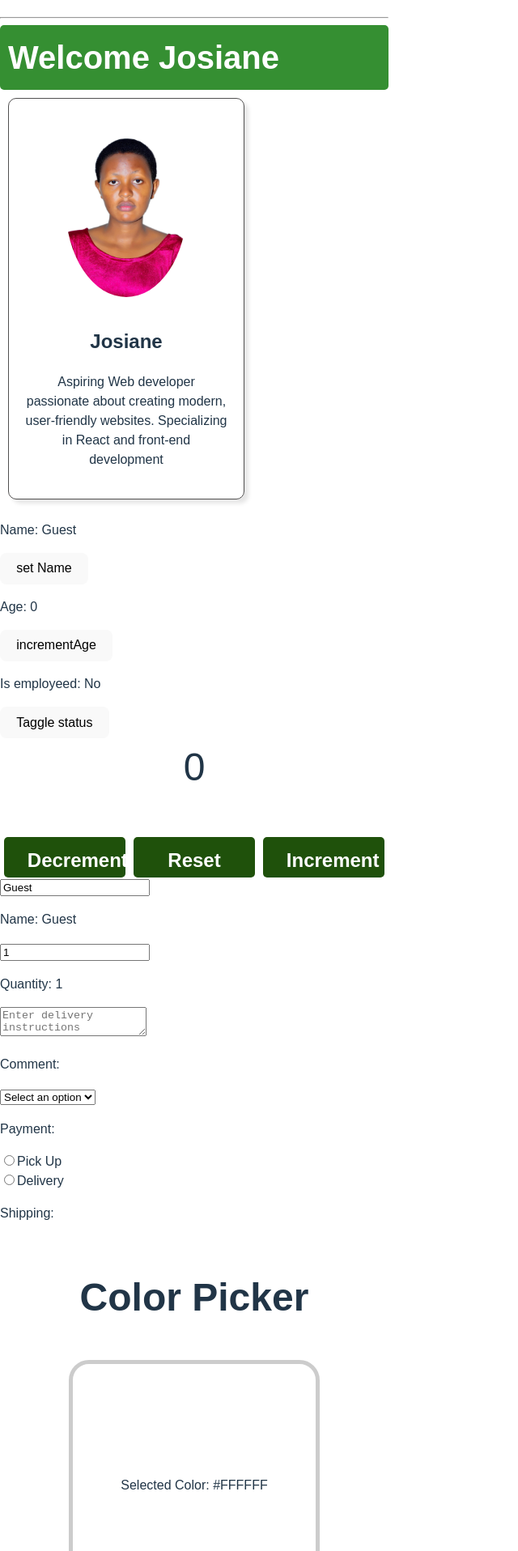
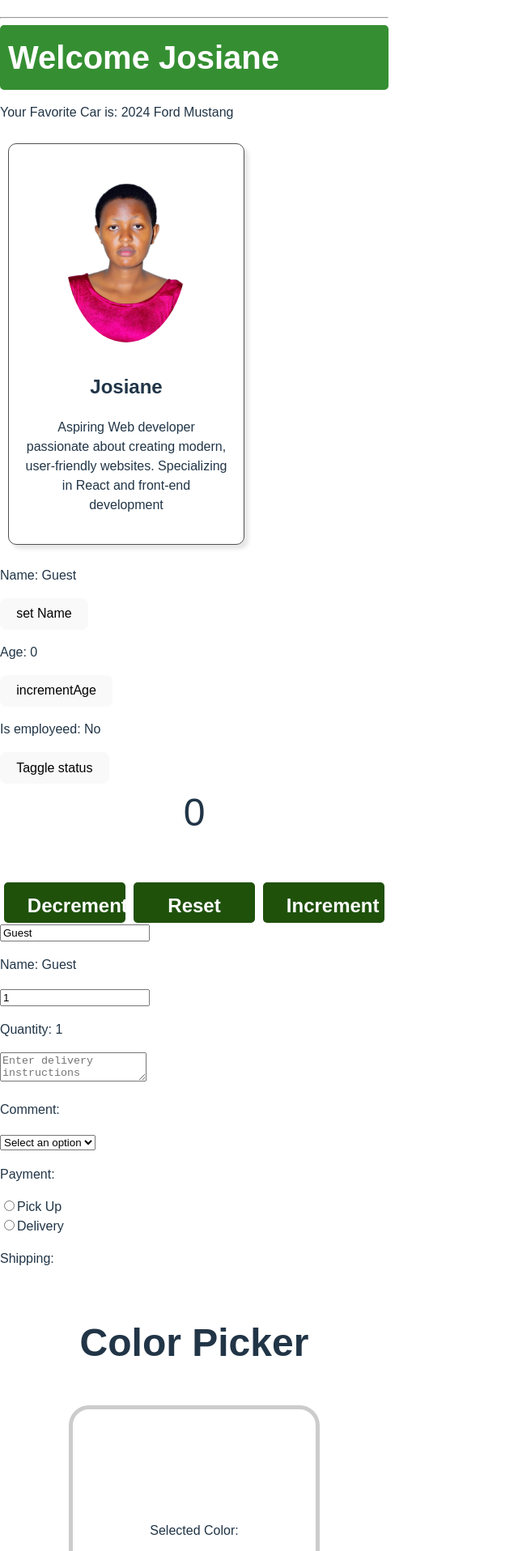
Before and after one commit to Josiane05/my-react-app2, a React (Vite) app: page / in a window 1280 px wide. Shown: the part 244-2160 px from the top of the page at 81% size, without its empty margins (0-640 px from the left). Built offline with nearby package versions, Linux system fonts and the light colour scheme.

Commit message:
my paragraph in mycomponent

```diff
--- a/src/App.jsx
+++ b/src/App.jsx
@@ -10,6 +10,7 @@ import MyComponent from './MyComponent.jsx'
 import Counter from './Counter.jsx'
 import MyCompon from './MyCompon.jsx'
 import ColorPicker from './ColorPicker.jsx'
+import MyComponent2 from './MyComponent2.jsx'
 
 
 function App() {
@@ -18,6 +19,7 @@ function App() {
         <>
           <Header/>
           <UserGreeting isLoggedIn={true} username="Josiane"/>
+          <MyComponent2/>
           <Card/>
           <MyComponent/>
           <Counter/>
--- a/src/ColorPicker.jsx
+++ b/src/ColorPicker.jsx
@@ -2,7 +2,7 @@ import React, {useState} from 'react'
 
 function ColorPicker(){
 
-    const [color, setColor] = useState("#FFFFFF");
+    const [color, setColor] = useState("");
     function handleColorChange(event){
         setColor (event.target.value);
     }
--- a/src/MyComponent2.jsx
+++ b/src/MyComponent2.jsx
@@ -2,6 +2,12 @@ import React, {useState} from 'react';
 
 function MyComponent2(){
 
-    return<></>;
+    const[car, setCar] = useState({year: 2024,
+                                   make:"Ford",
+                                   model:"Mustang"})
+
+    return<div>
+              <p>Your Favorite Car is: {car.year} {car.make} {car.model}</p>
+          </div>;
 }
 export default MyComponent2
```
